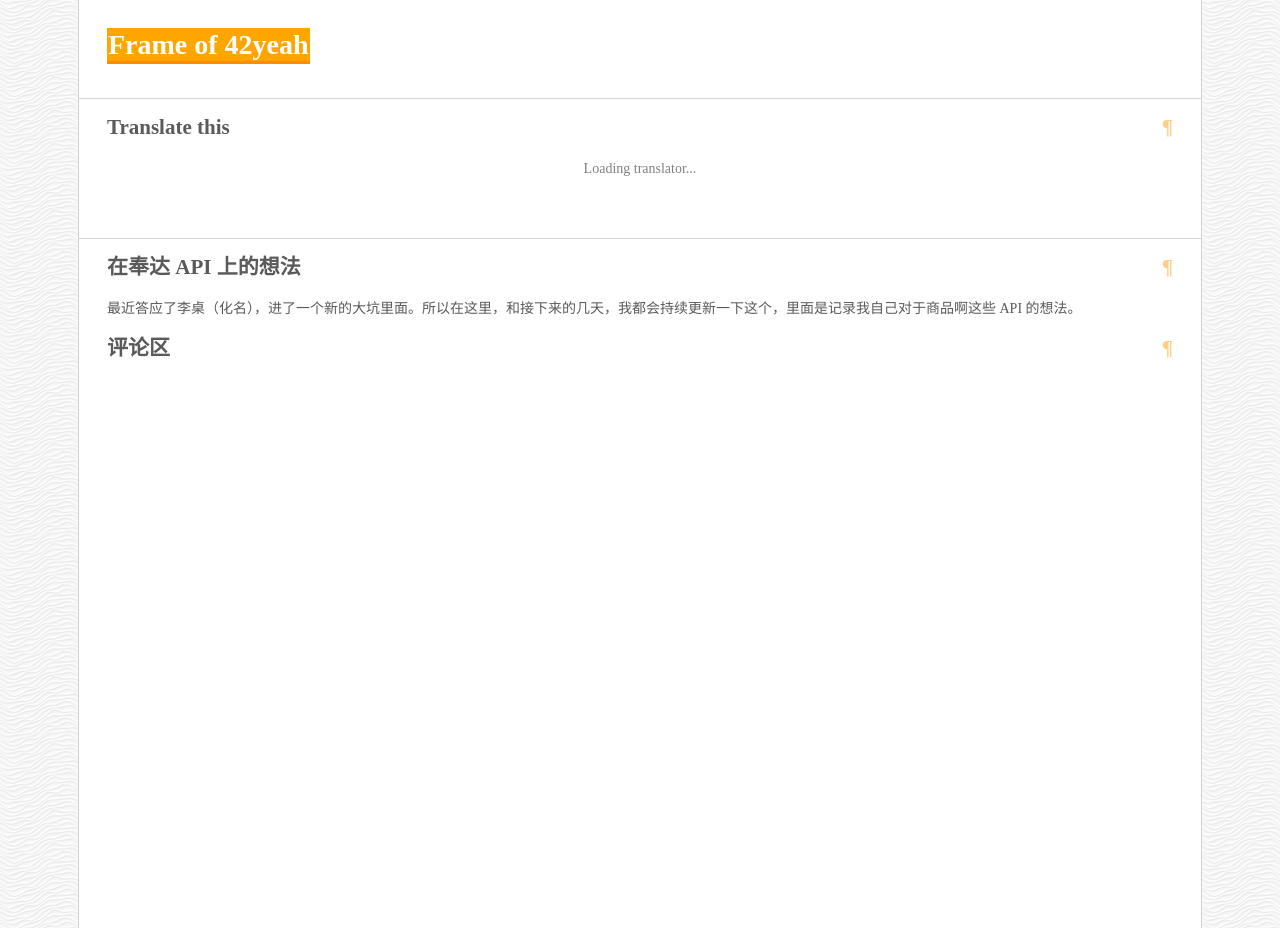
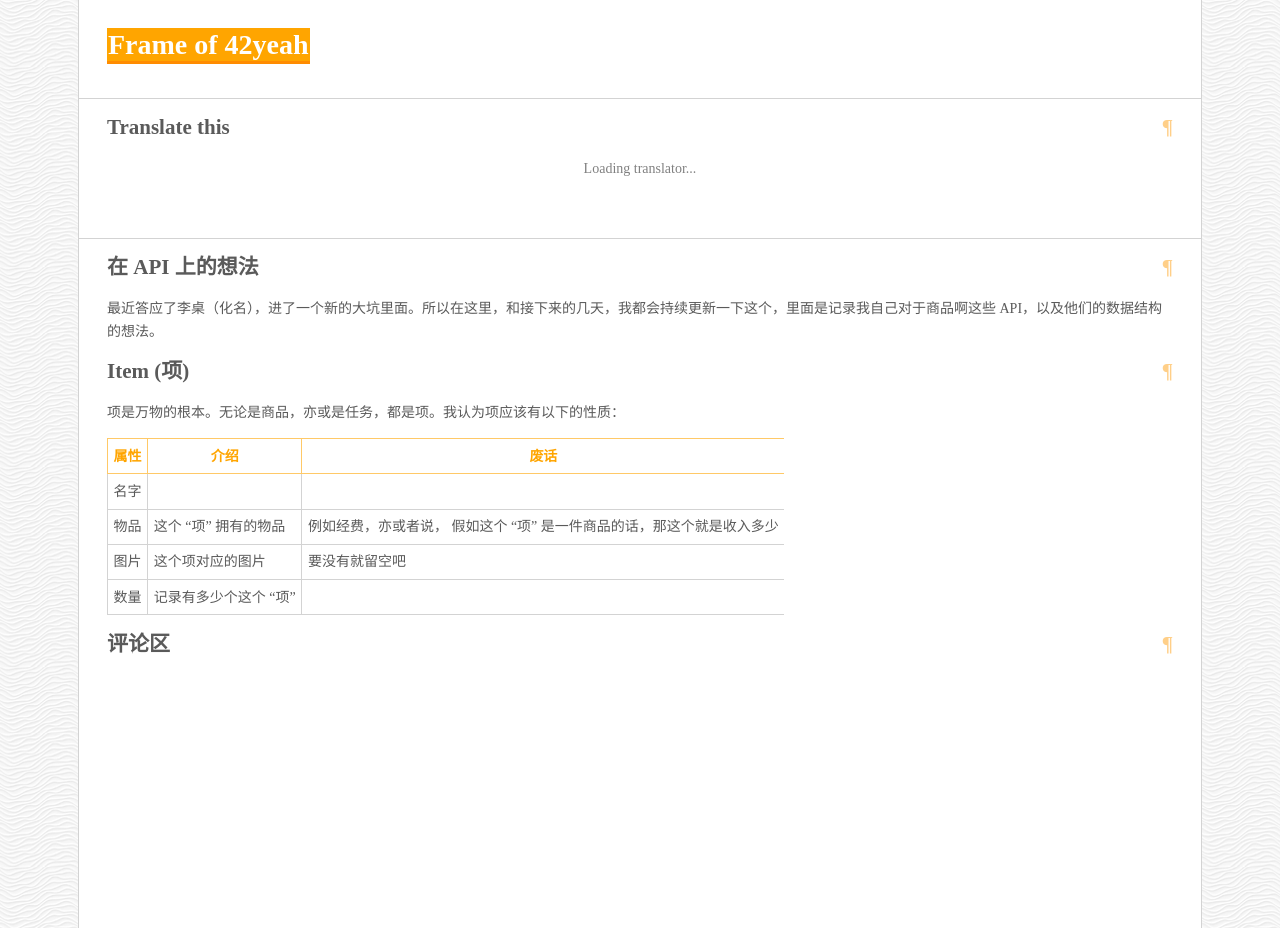
Before and after one commit to POTION4/potion4.github.io, a Jekyll site: the page built from _posts/2019-4-17-thoughts-on-funder-api.md, in a window 1280 px wide. Built offline with Jekyll 4.4.1, drawn with Linux system fonts in a browser that asks for light colours; some web fonts are replaced; a script that is not in the unit is left out; comment, search, counter and statistics services are not loaded.

Commit message:
Added tableg

```diff
--- a/_posts/2019-4-17-thoughts-on-funder-api.md
+++ b/_posts/2019-4-17-thoughts-on-funder-api.md
@@ -1,7 +1,18 @@
 ---
-title: 在奉达 API 上的想法
+title: 在 API 上的想法
 layout: post
 categories: [ net ]
 ---
 
-最近答应了李桌（化名），进了一个新的大坑里面。所以在这里，和接下来的几天，我都会持续更新一下这个，里面是记录我自己对于商品啊这些 API 的想法。
+最近答应了李桌（化名），进了一个新的大坑里面。所以在这里，和接下来的几天，我都会持续更新一下这个，里面是记录我自己对于商品啊这些 API，以及他们的数据结构 的想法。
+
+## Item (项)
+
+项是万物的根本。无论是商品，亦或是任务，都是项。我认为项应该有以下的性质：
+
+| 属性 | 介绍                  | 废话                                                                  |
+|------|-----------------------|-----------------------------------------------------------------------|
+| 名字 |                       |                                                                       |
+| 物品 | 这个 “项” 拥有的物品  | 例如经费，亦或者说， 假如这个 “项” 是一件商品的话，那这个就是收入多少 |
+| 图片 | 这个项对应的图片      | 要没有就留空吧                                                        |
+| 数量 | 记录有多少个这个 “项” |                                                                       |
--- a/css/style.css
+++ b/css/style.css
@@ -26,6 +26,34 @@ img {
 html {
   font-family: "notoserif", serif;
   color: rgb(90, 90, 90);
+}
+
+li {
+
+}
+
+table {
+  border-spacing: 0;
+}
+
+th {
+  font-weight: bold;
+  color: orange;
+  border-top: #ffc967 1px solid;
+  border-bottom: #ffc967 1px solid;
+  border-left: #ffc967 1px solid;
+  text-align: center;
+}
+
+th, td {
+  padding: 0.4rem;
+
+  margin: -1px -1px;
+}
+
+td {
+  border-bottom: lightgray 1px solid;
+  border-left: lightgray 1px solid;
 }
 
 @media only screen and (max-width: 839px) {
```
